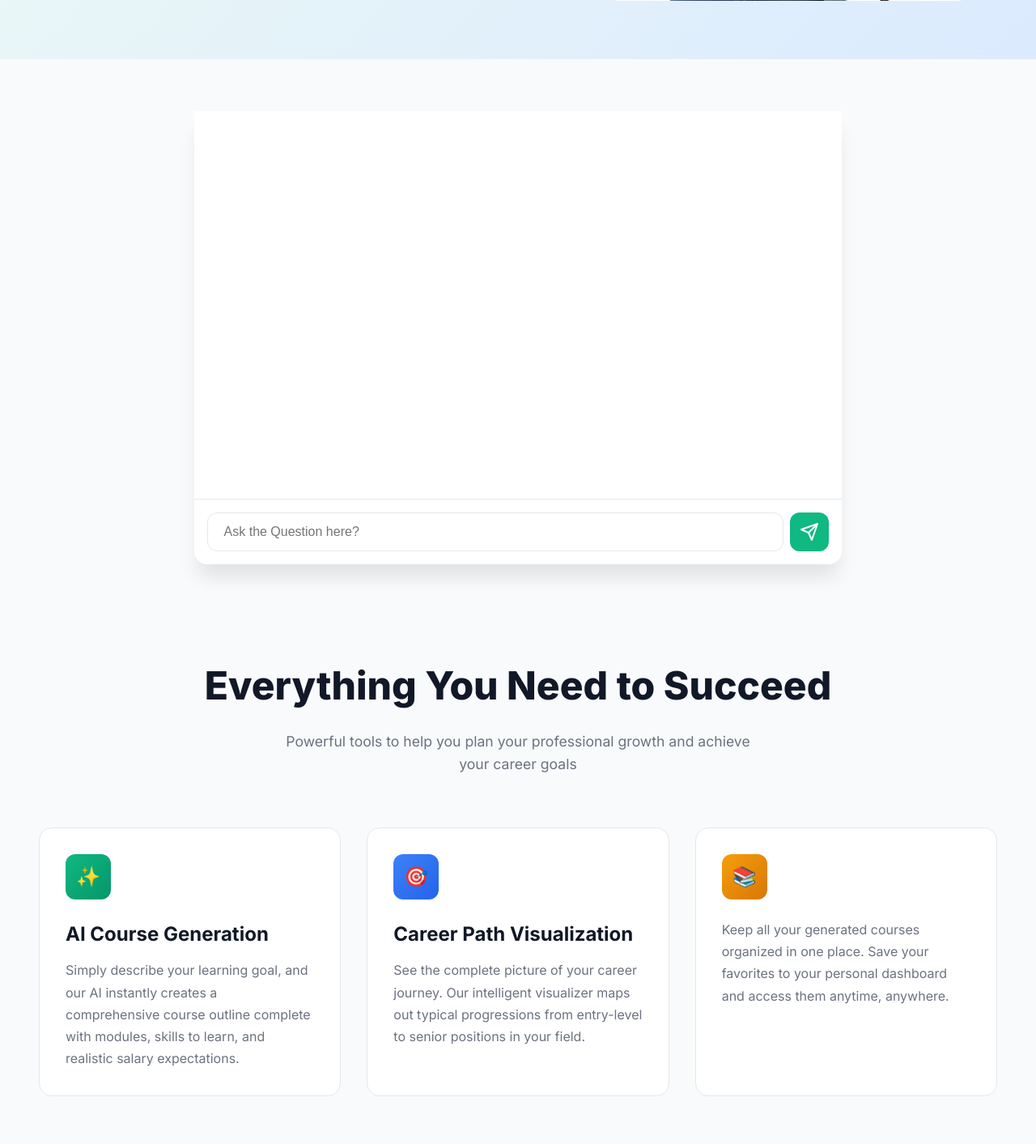
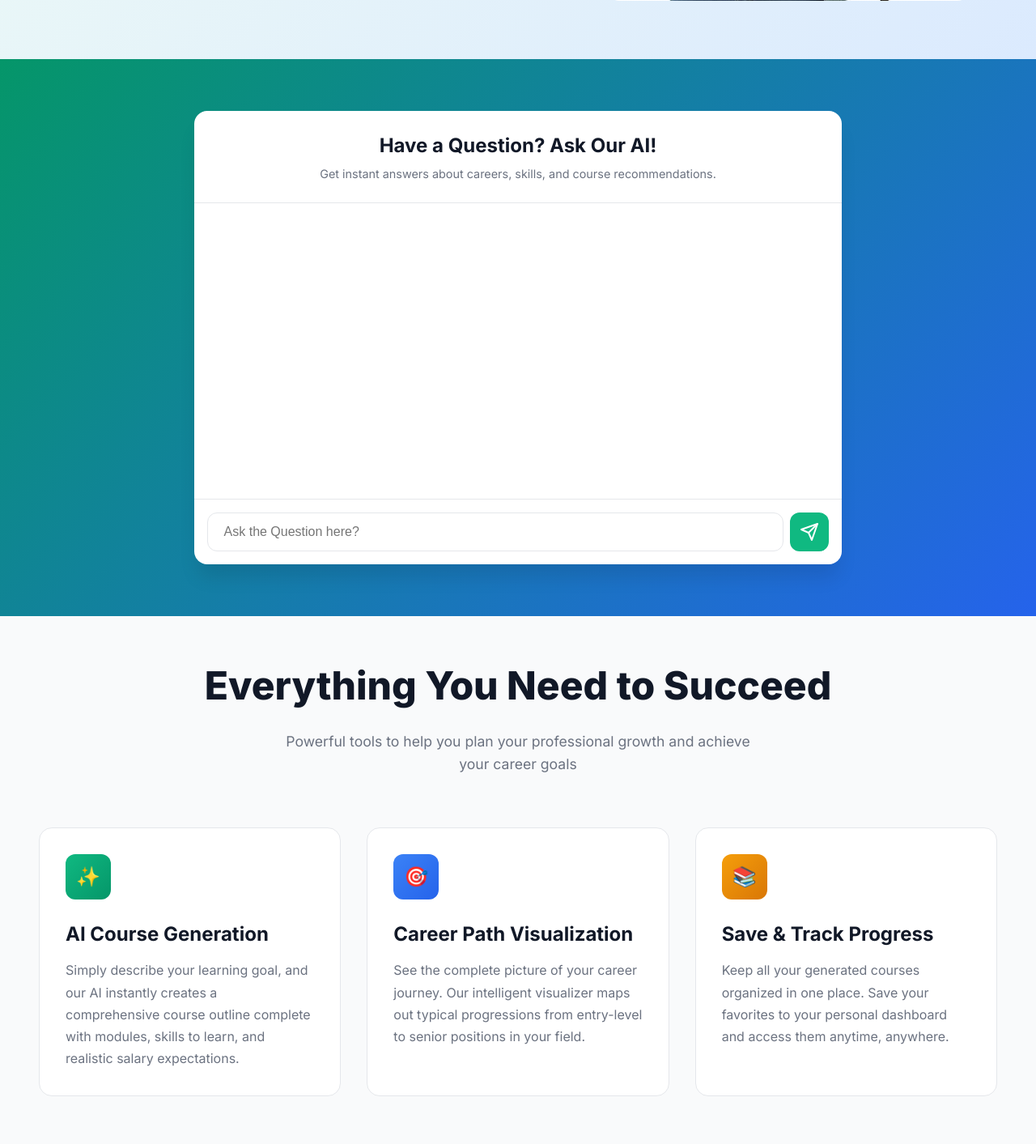
Before and after one commit to Siddhu182005/Course2career, a Flask app: page / in a window 1280 px wide. Shown: the part 839-2252 px from the top of the page at 81% size. Run offline with Flask 3, Linux system fonts and the light colour scheme; parts of the project's set-up code (start-up, migrations or seed data) failed here and were passed over.

Commit message:
Update index.html

```diff
--- a/templates/index.html
+++ b/templates/index.html
@@ -58,45 +58,35 @@
         .feature-card:nth-child(3) .feature-icon { background: linear-gradient(135deg, #f59e0b 0%, #d97706 100%); color:white; }
         .feature-card h3 { font-size: 1.5rem; font-weight: 700; margin-bottom: 0.75rem; }
         .feature-card p { color: var(--text-secondary); line-height: 1.7; }
-
-        /* --- CHATBOT SECTION MODIFICATIONS START --- */
-        /* Background removed, padding kept minimal */
-        .chatbot-section { padding: 4rem 1.5rem; background: var(--bg-secondary); }
-
+        .chatbot-section { padding: 4rem 1.5rem; background: linear-gradient(135deg, var(--primary-dark), var(--accent-dark)); }
         .chatbot-container { max-width: 800px; margin: 0 auto; background: white; border-radius: var(--radius-xl); box-shadow: var(--shadow-xl); display: flex; flex-direction: column; height: 70vh; }
-
-        /* Entire header removed via display: none */
-        .chatbot-header { display: none; }
-        /* REMOVED: .chatbot-header h2 */
-        /* REMOVED: .chatbot-header p */
-
-        /* Chat Messages Area (made white and clear) */
+        .chatbot-header { text-align: center; padding: 1.5rem; border-bottom: 1px solid var(--border); }
+        .chatbot-header h2 { font-size: 1.5rem; font-weight: 700; color: var(--text-primary); }
+        .chatbot-header p { color: var(--text-secondary); margin-top: 0.25rem; font-size: 0.9rem; }
+        /* CHATBOT MESSAGE MODIFICATION: Reverting to standard column layout */
         #chatbot-messages {
             flex-grow: 1;
             overflow-y: auto;
             padding: 1.5rem;
             display: flex;
-            flex-direction: column;
-            /* gap: 1rem; -- Removed as messages are hidden */
-            background-color: white; /* Ensure the message area is explicitly white */
+            flex-direction: column; /* Changed from column-reverse to column */
+            gap: 1rem;
         }
-
-        /* Removed all individual chat message and typing indicator styles */
-        /* .chat-message { ... } */
-        /* .chat-message.user { ... } */
-        /* .chat-message.ai { ... } */
-        /* .typing-indicator span { ... } */
-        /* @keyframes typing { ... } */
-
+        .chat-message { max-width: 80%; padding: 0.75rem 1.25rem; border-radius: var(--radius-lg); line-height: 1.5; animation: fadeIn 0.5s ease; }
+        @keyframes fadeIn { from { opacity: 0; transform: translateY(10px); } to { opacity: 1; translateY(0); } }
+        .chat-message.user { background: var(--primary); color: white; align-self: flex-end; border-bottom-right-radius: var(--radius-sm); }
+        .chat-message.ai { background: var(--bg-tertiary); color: var(--text-primary); align-self: flex-start; border-bottom-left-radius: var(--radius-sm); }
+        .chat-message p:last-child { margin-bottom: 0; }
+        .typing-indicator span { display: inline-block; width: 8px; height: 8px; border-radius: 50%; background-color: var(--text-light); animation: typing 1s infinite; }
+        .typing-indicator span:nth-child(2) { animation-delay: 0.2s; }
+        .typing-indicator span:nth-child(3) { animation-delay: 0.4s; }
+        @keyframes typing { 0%, 80%, 100% { transform: scale(0); } 40% { transform: scale(1.0); } }
         #chatbot-form { display: flex; padding: 1rem; border-top: 1px solid var(--border); gap: 0.5rem; }
         #chatbot-query { flex-grow: 1; border: 1px solid var(--border); outline: none; padding: 0.75rem 1rem; font-size: 1rem; border-radius: var(--radius-lg); transition: border-color 0.2s; }
         #chatbot-query:focus { border-color: var(--primary); }
         #chatbot-submit-btn { background: var(--primary); border: none; border-radius: var(--radius-lg); width: 48px; height: 48px; display: flex; align-items: center; justify-content: center; cursor: pointer; transition: all 0.2s ease; }
         #chatbot-submit-btn:hover { background: var(--primary-dark); transform: scale(1.1); }
         #chatbot-submit-btn svg { color: white; width: 24px; height: 24px; }
-
-        /* --- CHATBOT SECTION MODIFICATIONS END --- */
-
         .how-it-works-section { padding: 5rem 1.5rem; text-align: center; }
         .how-it-works-section h2 { font-size: clamp(2.8rem, 5vw, 3.8rem); font-weight: 900; margin-bottom: 1rem; }
         .how-it-works-section .subtitle { max-width: 700px; margin: 0 auto 4rem; color: var(--text-secondary); font-size: 1.1rem; }
@@ -290,7 +280,7 @@
             <div class="chatbot-section">
                 <div class="container">
                     <div class="chatbot-container">
-                        <div class="chatbot-header" style="display: none;">
+                        <div class="chatbot-header">
                             <h2>Have a Question? Ask Our AI!</h2>
                             <p>Get instant answers about careers, skills, and course recommendations.</p>
                         </div>
@@ -324,6 +314,7 @@
                         </div>
                         <div class="feature-card" onclick="window.location.hash='#saved-courses'">
                             <div class="feature-icon">📚</div>
+                            <h3>Save & Track Progress</h3>
                             <p>Keep all your generated courses organized in one place. Save your favorites to your personal dashboard and access them anytime, anywhere.</p>
                         </div>
                     </div>
```
